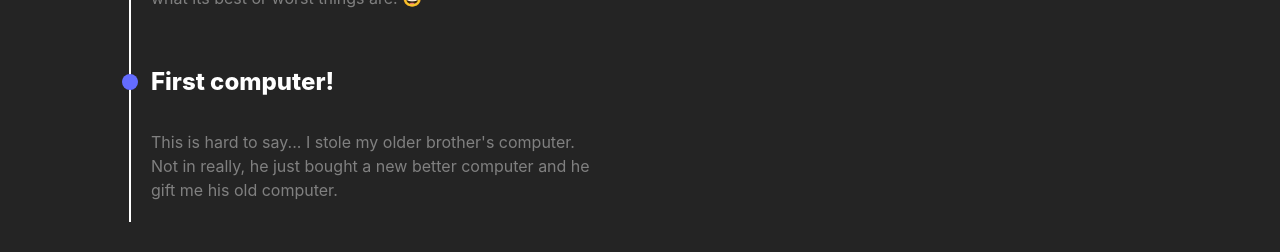
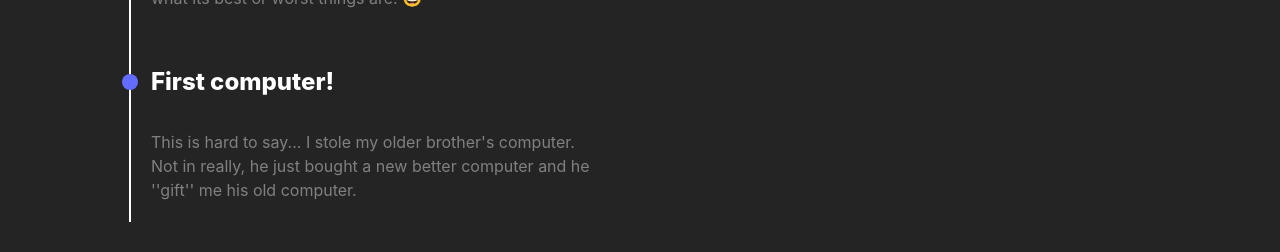
Before and after one commit to arugerdev/aruger.dev, a React (Vite) app: page /about in a window 1280 px wide. Shown: the part 4240-4492 px from the top of the page. Built offline with nearby package versions, Linux system fonts and the light colour scheme.

Commit message:
Update About Page

```diff
--- a/src/pages/About/index.jsx
+++ b/src/pages/About/index.jsx
@@ -73,7 +73,7 @@ export default function About() {
             },
             {
                 title: 'First computer!',
-                description: "This is hard to say... I stole my older brother's computer. Not in really, he just bought a new better computer and he gift me his old computer."
+                description: "This is hard to say... I stole my older brother's computer. Not in really, he just bought a new better computer and he ''gift'' me his old computer."
             }]
         }),
         timeCardData({
```
